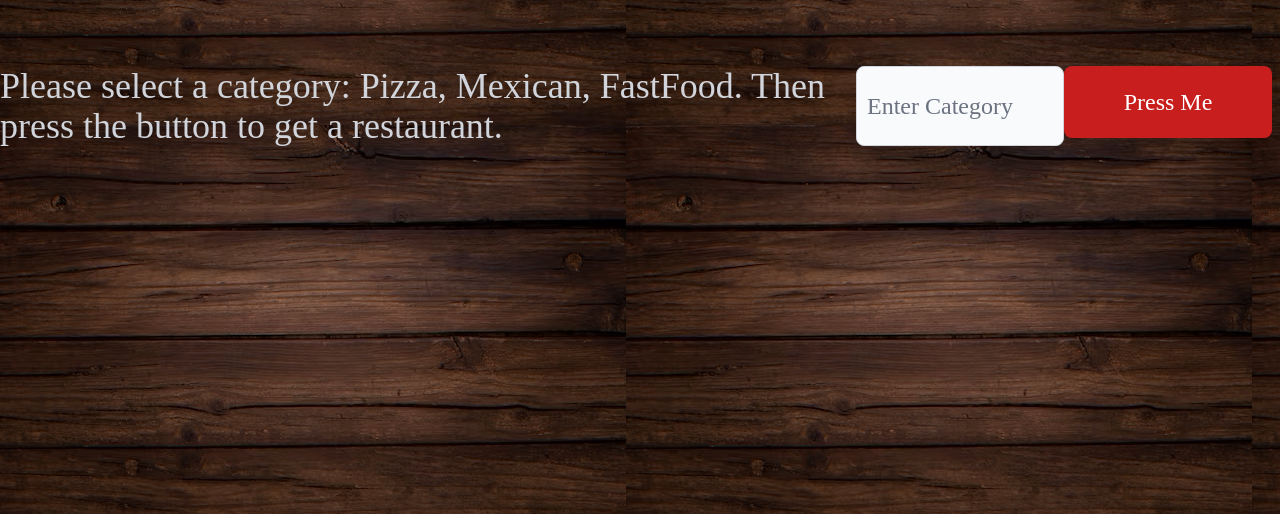
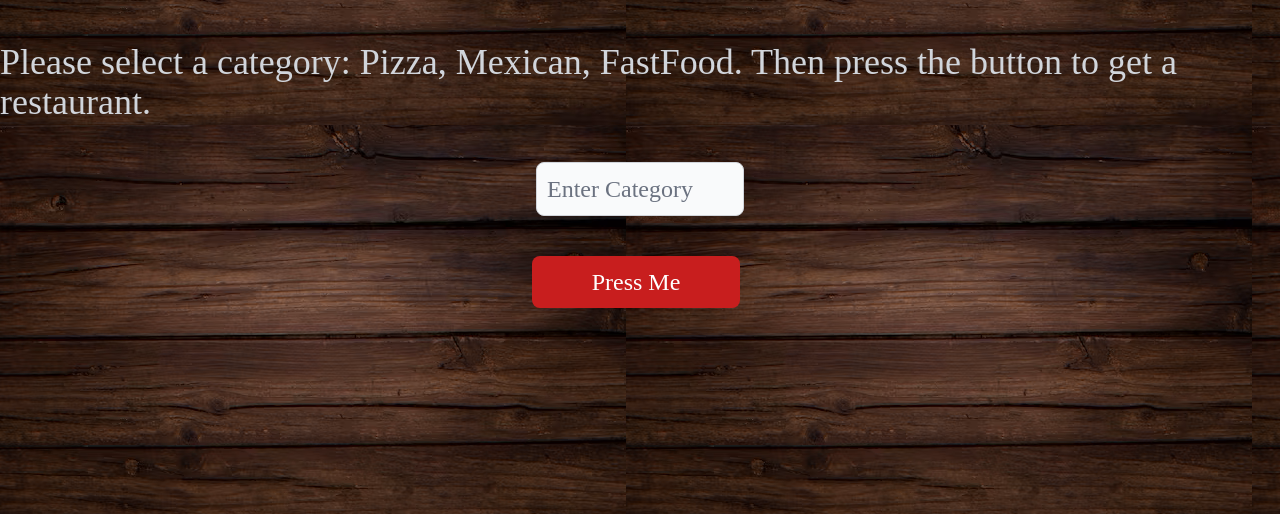
Before and after one commit to mkheck13/All4OneFrontEnd, a website: page pages/restaurantpickerpage.html in a window 1280 px wide. Shown: the part 286-800 px from the top of the page. Drawn offline with nearby package versions, Linux system fonts and the light colour scheme; a web font is replaced by a local one.

Commit message:
need to fix madlib next

```diff
--- a/pages/restaurantpickerpage.html
+++ b/pages/restaurantpickerpage.html
@@ -33,24 +33,22 @@
     <!-- Header End -->
 
     <!-- Main body that contains the text, input and buttons -->
-    <main class="flex justify-center mt-16">
-      <div class="flex justify-center">
+
+    <main class="place-items-center mt-10">
+      <div  class="place-items-center mt-10">
         <h1 id="restaurantPickerText" class="text-4xl">
           Please select a category: Pizza, Mexican, FastFood. Then press the
           button to get a restaurant.
         </h1>
       </div>
-
-      <div class="flex justify-center">
-        <input
+      <div  class="place-items-center mt-10">        <input
         type="text"
         id="restaurantPickerInput"
         class="bg-gray-50 border border-gray-300 text-gray-900 text-2xl w-52 rounded-lg focus:ring-blue-500 focus:border-blue-500 block  p-2.5 dark:bg-gray-700 dark:border-gray-600 dark:placeholder-gray-400 dark:text-white dark:focus:ring-blue-500 dark:focus:border-blue-500"
         placeholder="Enter Category"
         required
-        />
-      </div>
-      <div class="flex justify-center">
+      /></div>
+      <div  class="place-items-center mt-10">
         <button
         id="restaurantPickerBtn"
         type="button"
@@ -61,7 +59,6 @@
       </div>
     </main>
 
-
     <script src="https://cdn.jsdelivr.net/npm/flowbite@2.5.2/dist/flowbite.min.js"></script>
     <script src="../scripts/restaurantpicker.js"></script>
   </body>
```
Also changed, not shown: pages/add2numpage.html (+14 -13 lines), pages/askingquestionpage.html (+7 -7 lines), pages/greaterthenpage.html (+7 -7 lines), pages/mablibpage.html (+8 -0 lines), pages/magic8ballpage.html (+5 -6 lines), pages/oddorevenpage.html (+5 -6 lines), pages/reversealphapage.html (+5 -6 lines), pages/reversenumpage.html (+5 -5 lines), pages/sayhellopage.html (+0 -1 lines). Lines whose indentation alone changed are shown as unchanged.
